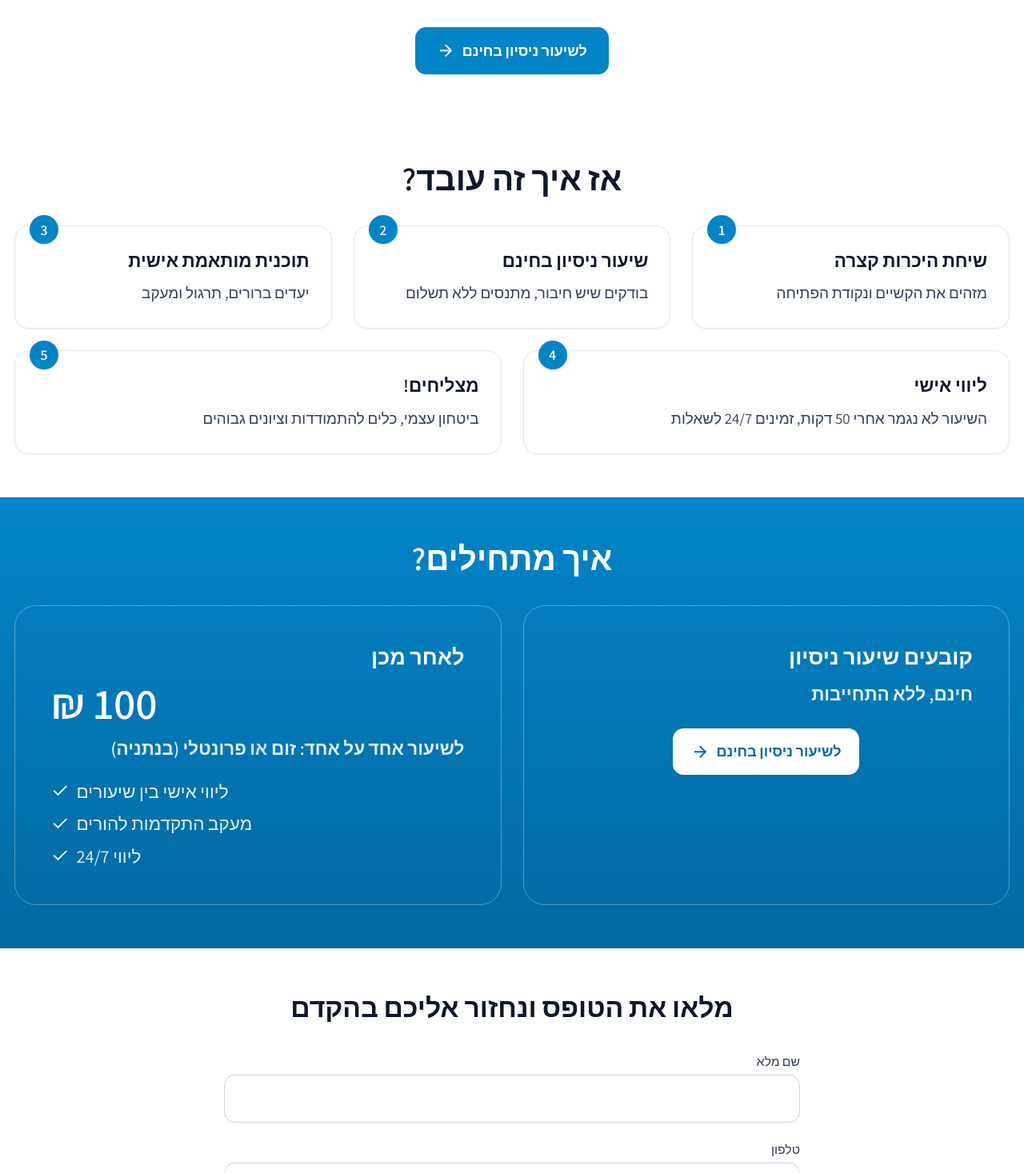
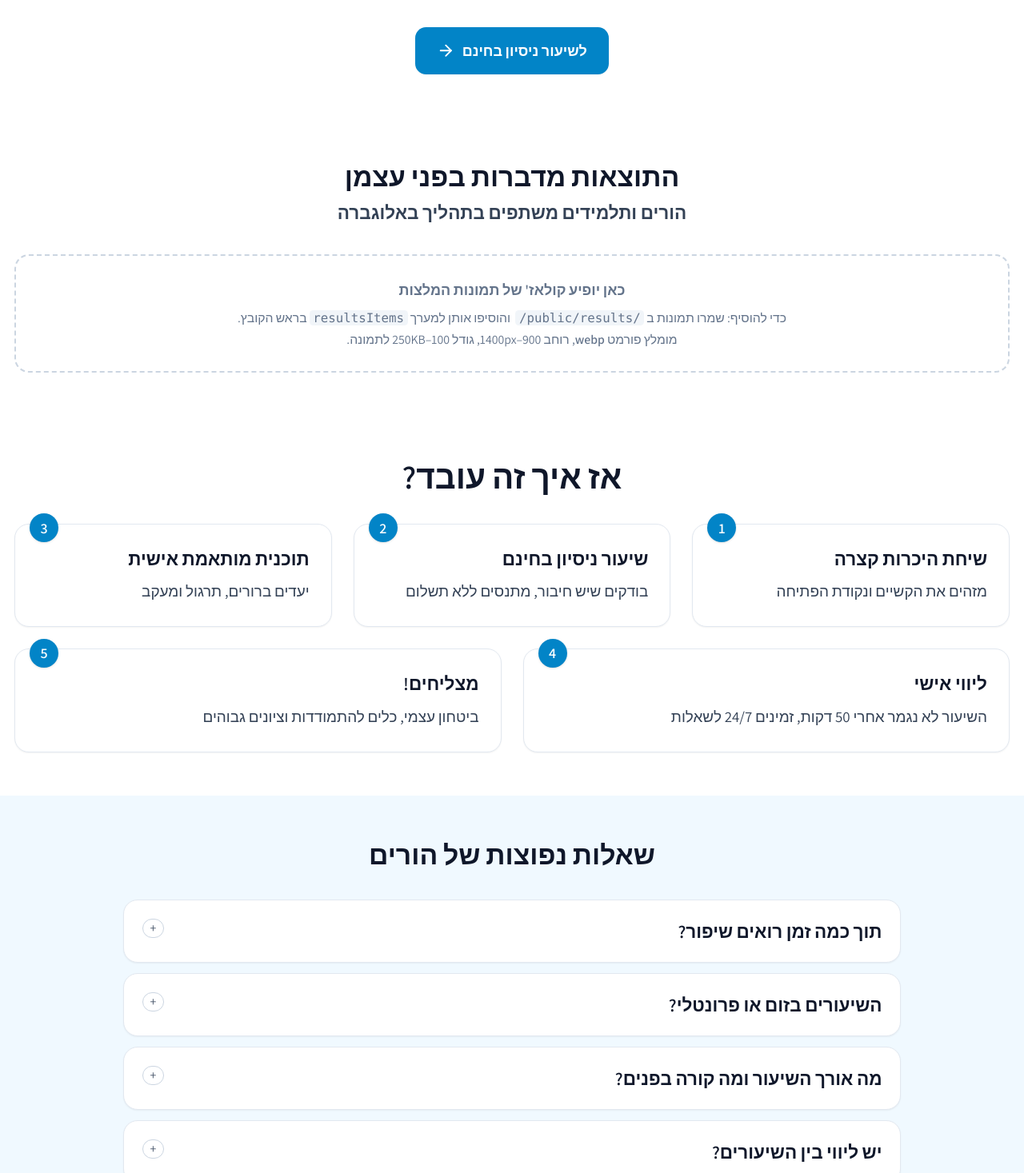
Before and after one commit to Roei2005/alogebra-parents-landing, a React (Vite) app: page / in a window 1280 px wide. Shown: the part 3233-4700 px from the top of the page at 80% size. Built offline with nearby package versions, Linux system fonts and the light colour scheme.

Commit message:
Update Servicez.tsx

```diff
--- a/src/Servicez.tsx
+++ b/src/Servicez.tsx
@@ -33,6 +33,42 @@ export default function Servicez() {
   );
   const waHref = `https://wa.me/972536200289?text=${waMsg}`;
 
+  // === נתוני דמה/התחלה לקולאז' (ריק כרגע) ===
+  // כשתהיה מוכן:
+  // 1. צור תיקייה /public/results/
+  // 2. שמור שם צילומי מסך כ-webp (רוחב 900–1400px, גודל 100–250KB לתמונה)
+  // 3. הוסף לכאן אובייקטים בסגנון:
+  //    { src: "/results/parent-msg-1.webp", alt: "הורה: תודה, הציון עלה ל-86" },
+  const resultsItems: CollageItem[] = [
+    // דוגמאות לשימוש עתידי:
+    // { src: "/results/grade-100-a.webp", alt: "תוצאה: 100 בבחינה" },
+    // { src: "/results/parent-msg-1.webp", alt: "הורה: תודה, קפיצה בביטחון" },
+  ];
+
+  // === נתוני FAQ ===
+  const faqItems: FAQItem[] = [
+    {
+      q: "תוך כמה זמן רואים שיפור?",
+      a: "בדרך כלל אחרי 4–6 שיעורים כבר מרגישים שינוי: הילד/ה עונה יותר בכיתה, פחות חשש משאלות, וברוב המקרים גם הציון הראשון שאחרי מתחיל לעלות. שיפור גדול מגיע עם התמדה של חודש–חודשיים."
+    },
+    {
+      q: "השיעורים בזום או פרונטלי?",
+      a: "מה שנוח לכם: זום הוא ברירת המחדל ונותן גמישות מעולה. באזור נתניה אפשר גם פרונטלי. התוכן והאיכות זהים – אנחנו מתאימים את הקצב והדרך בדיוק לילד/ה."
+    },
+    {
+      q: "מה אורך השיעור ומה קורה בפנים?",
+      a: "50–60 דקות. מתחילים בבדיקה קצרה של חומר קודם, מתרגלים נקודות חלשות, ומסיימים במשימות קצרות וקלילות להמשך. המטרה: לצאת עם תחושת הצלחה ולא עם עומס."
+    },
+    {
+      q: "יש ליווי בין השיעורים?",
+      a: "כן. זמין/ה בווטסאפ לשאלות דחופות ול'נתקעתי' קטן באמצע השבוע. לפעמים נשלח גם דוגמה מצולמת או פתרון מקוצר כדי לשחרר פקק."
+    },
+    {
+      q: "למי זה מתאים?",
+      a: "כיתות ז׳–י״ב, 4–5 יחידות. גם למי שמרגיש/ה ש'מתמטיקה זה לא בשבילי'—שם אנחנו עובדים על ביטחון, שפה פשוטה, והרגלי למידה שישארו גם הלאה."
+    }
+  ];
+
   return (
     // ⚠️ שינוי: הגברת עובי הפונט הגלובלי (font-medium)
     <main dir="rtl" className="min-h-screen bg-white text-slate-900 font-medium">
@@ -51,7 +87,7 @@ export default function Servicez() {
         />
         <meta
           name="keywords"
-          content="מורה פרטי למתמטיקה, שיעורים פרטיים אונליין, מתמטיקה זום, חטיבה, תיכון, בגרות במתמטיקה"
+          content="מורה פרטי למתמטכה, שיעורים פרטיים אונליין, מתמטיקה זום, חטיבה, תיכון, בגרות במתמטיקה"
         />
 
         {/* שיפור OG: הוספת og:locale */}
@@ -112,7 +148,7 @@ export default function Servicez() {
             מערכת החינוך כנראה עדיין לא הבינה שהעולם השתנה..
           </h3>
 
-          <div className="mt-8 grid md:grid-cols-2 gap-10 items-center">
+        <div className="mt-8 grid md:grid-cols-2 gap-10 items-center">
             <div>
               <ul className="space-y-4 text-lg md:text-xl text-slate-700 leading-relaxed">
                 <li className="flex items-start gap-3">
@@ -201,7 +237,8 @@ export default function Servicez() {
 
           <p className="mt-3 max-w-3xl mx-auto text-center text-[1.08rem] md:text-[1.12rem] text-slate-800">
             <span className="font-extrabold text-xl md:text-2xl">
-              חלק יחשבו שהגיל הוא חיסרון, האמת שזה היתרון הכי גדול שלי
+              {/* שינוי הנוסח לפי בקשתך */}
+              חלק יחשבו שהגיל שלי הוא חיסרון, האמת שזה היתרון הכי גדול שלי
             </span>
             <br className="sm:hidden" />
             <span className="block mt-3">
@@ -217,7 +254,7 @@ export default function Servicez() {
             <StyledBullet text="שקיפות מלאה מול ההורים" />
           </div>
 
-          {/* מקום לתמונת/וידאו המלצות */}
+          {/* מקום לתמונת/וידאו המלצה */}
           <div className="mt-10 aspect-[16/9] rounded-2xl border border-dashed border-slate-300 flex items-center justify-center text-slate-400">
             [ מקום לתמונה או סרטוני המלצה ]
           </div>
@@ -234,6 +271,13 @@ export default function Servicez() {
         </div>
       </section>
 
+      {/* ---------- התוצאות מדברות (קולאז' תמונות המלצות) ---------- */}
+      <ResultsCollage
+        title="התוצאות מדברות בפני עצמן"
+        subtitle="הורים ותלמידים משתפים בתהליך באלוגברה"
+        items={resultsItems} // ⚠️ כרגע ריק. ראה ההערות למעלה איך להוסיף תמונות
+      />
+
       {/* ---------- אז איך זה עובד? ---------- */}
       <section id="offer" className="bg-white py-12">
         <div className="mx-auto max-w-6xl px-4">
@@ -241,7 +285,7 @@ export default function Servicez() {
             אז איך זה עובד?
           </h3>
 
-        <div className="mt-8 grid gap-6 md:grid-cols-3">
+          <div className="mt-8 grid gap-6 md:grid-cols-3">
             <Step number={1} title="שיחת היכרות קצרה" text="מזהים את הקשיים ונקודת הפתיחה" />
             <Step number={2} title="שיעור ניסיון בחינם" text="בודקים שיש חיבור, מתנסים ללא תשלום" />
             <Step number={3} title="תוכנית מותאמת אישית" text="יעדים ברורים, תרגול ומעקב" />
@@ -253,6 +297,9 @@ export default function Servicez() {
           </div>
         </div>
       </section>
+
+      {/* ---------- FAQ ---------- */}
+      <FAQ title="שאלות נפוצות של הורים" items={faqItems} />
 
       {/* ---------- איך מתחילים? (Pricing) ---------- */}
       <section id="pricing" className="bg-gradient-to-b from-sky-600 to-sky-700 text-white py-12">
@@ -396,6 +443,116 @@ export default function Servicez() {
 }
 
 /* ===== Components ===== */
+
+/* ===== ResultsCollage (קולאז' תוצאות) ===== */
+type CollageItem = { src: string; alt: string; width?: number; height?: number };
+
+function ResultsCollage({
+  title,
+  subtitle,
+  items,
+}: {
+  title: string;
+  subtitle: string;
+  items: CollageItem[];
+}) {
+  const hasItems = items && items.length > 0;
+  return (
+    <section className="bg-white py-12">
+      <div className="mx-auto max-w-6xl px-4">
+        <h3 className="text-2xl md:text-3xl font-extrabold text-center text-slate-900">
+          {title}
+        </h3>
+        <p className="mt-2 text-lg md:text-xl text-center text-slate-700 font-semibold">
+          {subtitle}
+        </p>
+
+        {/* אם עדיין אין תמונות — מציגים Placeholder מסודר עם הנחיות */}
+        {!hasItems ? (
+          <div className="mt-8 rounded-2xl border-2 border-dashed border-slate-300 p-6 text-center text-slate-500">
+            <p className="font-semibold">כאן יופיע קולאז' של תמונות המלצות</p>
+            <p className="mt-2 text-sm">
+              כדי להוסיף: שמרו תמונות ב&nbsp;<code className="bg-slate-100 px-1 rounded">/public/results/</code>&nbsp;
+              והוסיפו אותן למערך <code className="bg-slate-100 px-1 rounded">resultsItems</code> בראש הקובץ.
+            </p>
+            <p className="mt-1 text-sm">
+              מומלץ פורמט <b>webp</b>, רוחב 900–1400px, גודל 100–250KB לתמונה.
+            </p>
+          </div>
+        ) : (
+          <div className="mt-8 [direction:ltr]">
+            {/* Masonry קל עם CSS Columns (RTL לטקסט, LTR למבנה) */}
+            <div className="columns-2 sm:columns-3 lg:columns-4 gap-4 [direction:rtl]">
+              {items.map((it, i) => (
+                <figure
+                  key={i}
+                  className="mb-4 break-inside-avoid rounded-2xl bg-white p-2 ring-1 ring-sky-300/60 shadow-md"
+                >
+                  <img
+                    src={it.src}
+                    alt={it.alt}
+                    className="rounded-xl w-full h-auto object-cover"
+                    loading="lazy"
+                    decoding="async"
+                    width={it.width}
+                    height={it.height}
+                  />
+                </figure>
+              ))}
+            </div>
+          </div>
+        )}
+      </div>
+    </section>
+  );
+}
+
+/* ===== FAQ (שאלות נפוצות) ===== */
+type FAQItem = { q: string; a: string };
+
+function FAQ({ title, items }: { title: string; items: FAQItem[] }) {
+  return (
+    <section className="bg-sky-50 py-12">
+      <div className="mx-auto max-w-4xl px-4">
+        <h3 className="text-2xl md:text-3xl font-extrabold text-center text-slate-900">
+          {title}
+        </h3>
+
+        <div className="mt-8 space-y-3">
+          {items.map((it, idx) => (
+            <details
+              key={idx}
+              className="group rounded-2xl bg-white p-4 md:p-5 border border-slate-200 shadow-sm"
+            >
+              <summary className="flex cursor-pointer list-none items-start justify-between gap-3">
+                <h4 className="text-lg md:text-xl font-semibold text-slate-900">
+                  {it.q}
+                </h4>
+                <span className="shrink-0 rounded-full border border-slate-300 px-2 text-slate-600 text-sm">
+                  +
+                </span>
+              </summary>
+              <div className="mt-3 text-slate-700 leading-relaxed">
+                {it.a}
+              </div>
+            </details>
+          ))}
+        </div>
+
+        <div className="mt-8 flex justify-center">
+          <a
+            href="#contact"
+            className="inline-flex items-center gap-2 rounded-xl bg-sky-600 px-6 py-3 text-white font-semibold shadow-sm hover:bg-sky-700 transition focus:outline-none focus:ring-2 focus:ring-offset-2 focus:ring-sky-600"
+          >
+            קובעים שיעור ניסיון בחינם
+          </a>
+        </div>
+      </div>
+    </section>
+  );
+}
+
+/* ===== Bullet + Step ===== */
 function StyledBullet({ text }: { text: string }) {
   return (
     <div className="flex items-start gap-3 rounded-xl border border-sky-200 bg-sky-50 p-4 shadow-sm text-slate-800">
```
